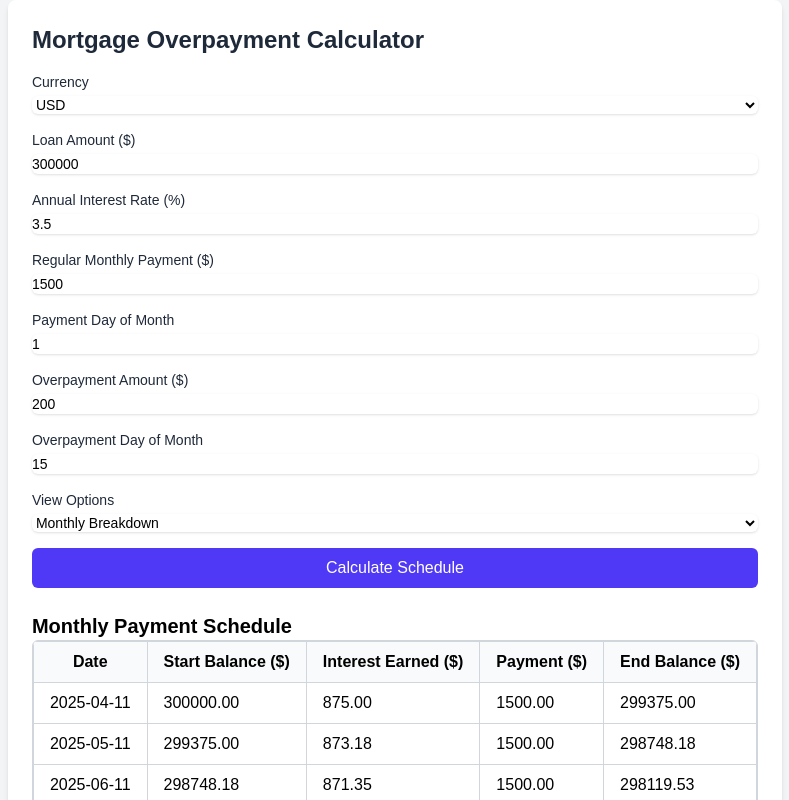
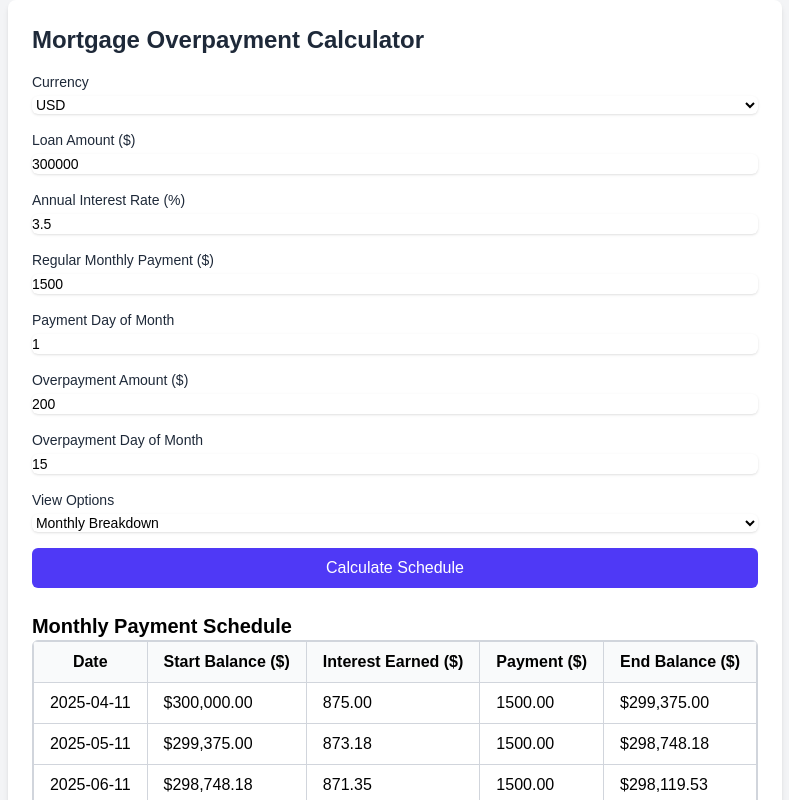
Before and after one commit to JoshLmao/mortgage-overpay-calculator, a Next.js app: page / in a window 1280 px wide. Both pictures are taken after a click on the button "Calculate Schedule". Shown: the top 800 px of the page, without its empty margins (245-1034 px from the left). Built offline with nearby package versions, Linux system fonts and the light colour scheme.

Commit message:
Properly format currency

```diff
--- a/src/app/components/MortgageCalculator.tsx
+++ b/src/app/components/MortgageCalculator.tsx
@@ -45,6 +45,10 @@ const MortgageCalculator: React.FC = () => {
 
     const currencySymbol = currencySymbols[currency];
 
+    const currencyFormat = new Intl.NumberFormat("en-US", {
+        style: "currency",
+        currency: currency,
+    });
     return (
         <div className="p-6 bg-white rounded-lg shadow-md text-black">
             <h1 className="text-2xl font-bold text-gray-800 mb-4">
@@ -221,7 +225,9 @@ const MortgageCalculator: React.FC = () => {
                                             {row.date}
                                         </td>
                                         <td className="border border-gray-300 px-4 py-2">
-                                            {row.startBalance.toFixed(2)}
+                                            {currencyFormat.format(
+                                                row.startBalance
+                                            )}
                                         </td>
                                         <td className="border border-gray-300 px-4 py-2">
                                             {row.interest.toFixed(2)}
@@ -230,7 +236,9 @@ const MortgageCalculator: React.FC = () => {
                                             {row.payment.toFixed(2)}
                                         </td>
                                         <td className="border border-gray-300 px-4 py-2">
-                                            {row.endBalance.toFixed(2)}
+                                            {currencyFormat.format(
+                                                row.endBalance
+                                            )}
                                         </td>
                                     </tr>
                                 ))}
```
